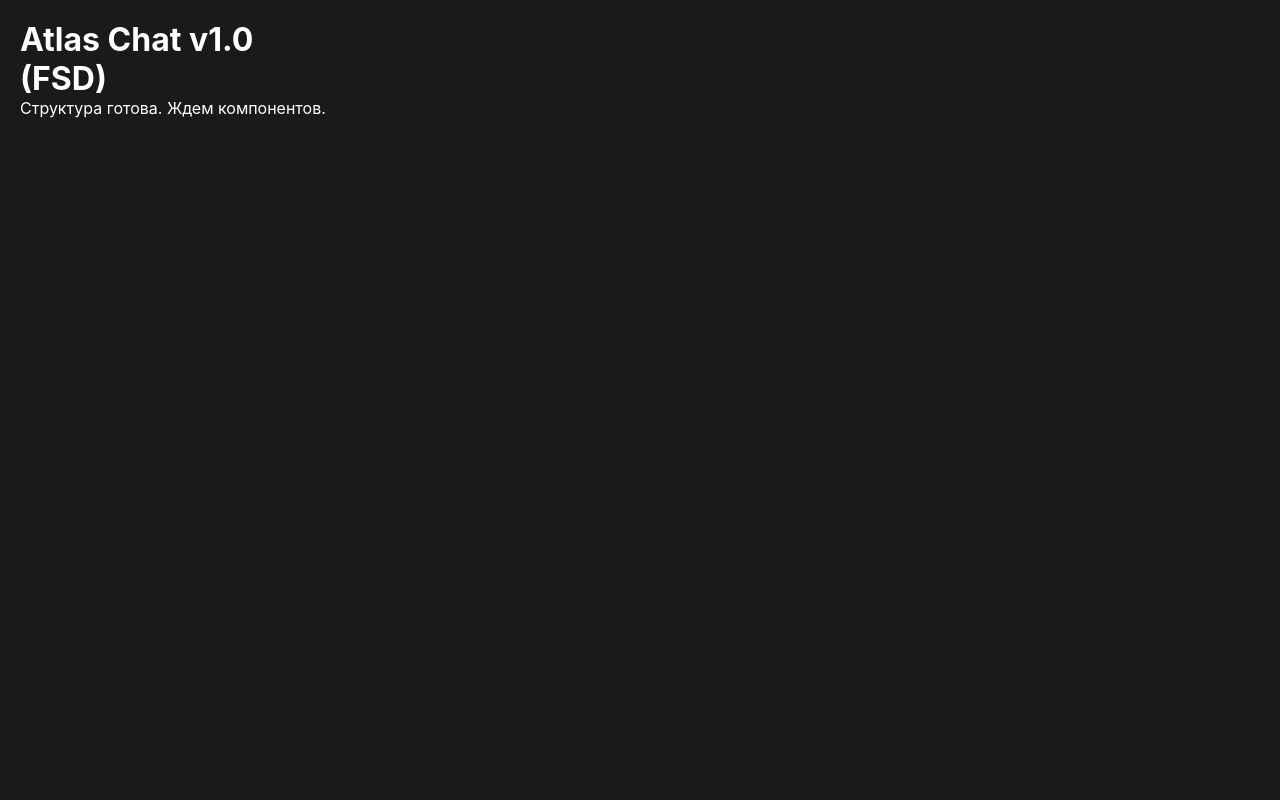
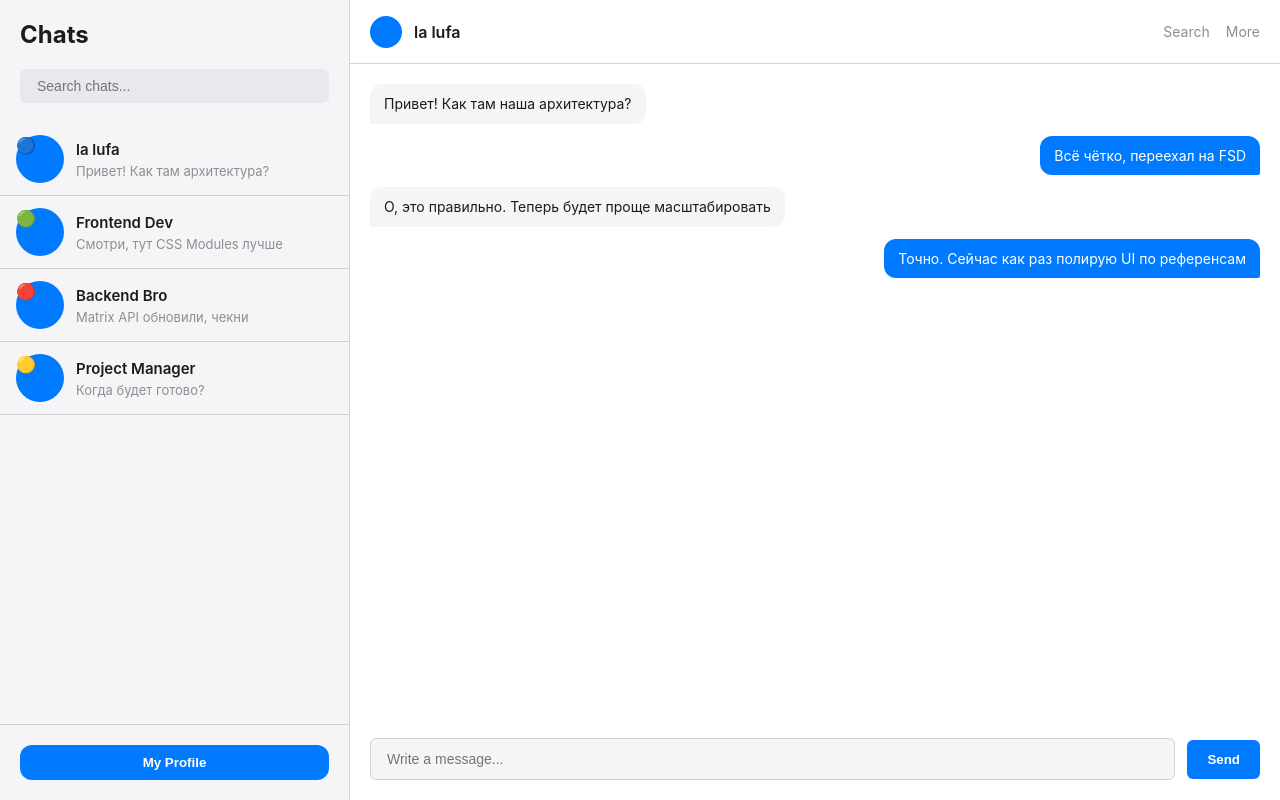
Before and after one commit to kitrasta/chat, a React (Vite) app: page / in a window 1280 px wide. Built offline with nearby package versions, Linux system fonts and the light colour scheme.

Commit message:
feat: implement basic chat UI skeleton with FSD and design tokens

```diff
--- a/src/app/App.tsx
+++ b/src/app/App.tsx
@@ -1,16 +1,15 @@
 import styles from './App.module.css';
 import Layout from '../shared/ui/Layout/Layout';
+import ChatList from '../widgets/ChatList/ChatList';
+import ChatWindow from '../widgets/ChatWindow/ChatWindow';
 import './../styles/global.css';
 
 function App() {
   return (
     <div className={styles.app}>
       <Layout>
-        {/* Сюда позже добавим Widgets: ChatList и ChatWindow */}
-        <div style={{ color: 'white', padding: '20px' }}>
-          <h1>Atlas Chat v1.0 (FSD)</h1>
-          <p>Структура готова. Ждем компонентов.</p>
-        </div>
+        <ChatList />
+        <ChatWindow />
       </Layout>
     </div>
   );
--- a/src/styles/global.css
+++ b/src/styles/global.css
@@ -1,17 +1,29 @@
 :root {
-  /* Color Palette - Dark Mode (Commercial Look) */
-  --color-bg-main: #1a1a1a;
-  --color-bg-secondary: #242424;
-  --color-bg-tertiary: #2f2f2f;
+  /* Light Theme (Default) */
+  --color-bg-main: #ffffff;
+  --color-bg-secondary: #f5f5f7;
+  --color-bg-tertiary: #e8e8ed;
+
+  --color-text-primary: #1c1c1e;
+  --color-text-secondary: #8e8e93;
+  --color-accent: #007aff;
+  --color-border: #d1d1d6;
+
+  --font-main: 'Inter', -apple-system, BlinkMacSystemFont, 'Segoe UI', Roboto, Helvetica, Arial, sans-serif;
+  --radius-md: 12px;
+  --radius-sm: 6px;
+}
+
+body.dark-theme {
+  /* Dark Theme (Based on reference) */
+  --color-bg-main: #121212;
+  --color-bg-secondary: #1c1c1e;
+  --color-bg-tertiary: #2c2c2e;
 
   --color-text-primary: #ffffff;
-  --color-text-secondary: #a0a0a0;
-  --color-accent: #007bff;
-  --color-border: #333333;
-
-  --font-main: 'Inter', -apple-system, BlinkMacSystemFont, 'Segoe UI', Roboto, Helvetica, Arial, sans-serif;
-  --radius-md: 8px;
-  --radius-sm: 4px;
+  --color-text-secondary: #a1a1a6;
+  --color-accent: #0a84ff;
+  --color-border: #3a3a3c;
 }
 
 * {
@@ -25,10 +37,16 @@ body {
   background-color: var(--color-bg-main);
   color: var(--color-text-primary);
   overflow: hidden;
+  transition: background-color 0.3s ease;
 }
 
 button {
   cursor: pointer;
   border: none;
   outline: none;
+  transition: opacity 0.2s ease;
 }
+
+button:hover {
+  opacity: 0.8;
+}
--- /dev/null
+++ b/src/widgets/ChatList/ChatList.module.css
@@ -0,0 +1,111 @@
+.wrapper {
+  display: flex;
+  flex-direction: column;
+  height: 100%;
+  width: 100%;
+  background-color: var(--color-bg-secondary);
+  border-right: 1px solid var(--color-border);
+}
+
+.header {
+  padding: 20px;
+  display: flex;
+  justify-content: space-between;
+  align-items: center;
+  background-color: var(--color-bg-secondary);
+}
+
+.title {
+  font-size: 24px;
+  font-weight: 700;
+  color: var(--color-text-primary);
+}
+
+.searchBar {
+  padding: 8px 16px;
+  background-color: var(--color-bg-tertiary);
+  border-radius: var(--radius-sm);
+  color: var(--color-text-secondary);
+  font-size: 14px;
+  margin: 0 20px 20px 20px;
+  border: 1px solid transparent;
+  transition: border 0.2s ease;
+}
+
+.searchBar:focus {
+  border-color: var(--color-accent);
+  outline: none;
+}
+
+.list {
+  flex: 1;
+  overflow-y: auto;
+  display: flex;
+  flex-direction: column;
+}
+
+.chatItem {
+  display: flex;
+  align-items: center;
+  padding: 12px 16px;
+  gap: 12px;
+  cursor: pointer;
+  transition: background-color 0.2s ease;
+  border-bottom: 1px solid var(--color-border);
+}
+
+.chatItem:hover {
+  background-color: var(--color-bg-tertiary);
+}
+
+.chatItem.active {
+  background-color: var(--color-bg-tertiary);
+}
+
+.avatar {
+  width: 48px;
+  height: 48px;
+  border-radius: 50%;
+  background-color: var(--color-accent);
+  flex-shrink: 0;
+}
+
+.info {
+  flex: 1;
+  display: flex;
+  flex-direction: column;
+  gap: 4px;
+  overflow: hidden;
+}
+
+.name {
+  font-weight: 600;
+  color: var(--color-text-primary);
+  font-size: 15px;
+  white-space: nowrap;
+  overflow: hidden;
+  text-overflow: ellipsis;
+}
+
+.preview {
+  font-size: 13px;
+  color: var(--color-text-secondary);
+  white-space: nowrap;
+  overflow: hidden;
+  text-overflow: ellipsis;
+}
+
+.footer {
+  padding: 20px;
+  border-top: 1px solid var(--color-border);
+  background-color: var(--color-bg-secondary);
+}
+
+.profileButton {
+  width: 100%;
+  padding: 10px;
+  background-color: var(--color-accent);
+  color: white;
+  border-radius: var(--radius-md);
+  font-weight: 600;
+}
--- /dev/null
+++ b/src/widgets/ChatList/ChatList.tsx
@@ -0,0 +1,43 @@
+import React from 'react';
+import styles from './ChatList.module.css';
+
+const MOCK_CHATS = [
+  { id: '1', name: ' la lufa', lastMsg: 'Привет! Как там архитектура?', avatar: '🔵' },
+  { id: '2', name: 'Frontend Dev', lastMsg: 'Смотри, тут CSS Modules лучше', avatar: '🟢' },
+  { id: '3', name: 'Backend Bro', lastMsg: 'Matrix API обновили, чекни', avatar: '🔴' },
+  { id: '4', name: 'Project Manager', lastMsg: 'Когда будет готово?', avatar: '🟡' },
+];
+
+const ChatList = () => {
+  return (
+    <div className={styles.wrapper}>
+      <div className={styles.header}>
+        <span className={styles.title}>Chats</span>
+      </div>
+
+      <input
+        className={styles.searchBar}
+        placeholder="Search chats..."
+        type="text"
+      />
+
+      <div className={styles.list}>
+        {MOCK_CHATS.map(chat => (
+          <div key={chat.id} className={styles.chatItem}>
+            <div className={styles.avatar}>{chat.avatar}</div>
+            <div className={styles.info}>
+              <span className={styles.name}>{chat.name}</span>
+              <span className={styles.preview}>{chat.lastMsg}</span>
+            </div>
+          </div>
+        ))}
+      </div>
+
+      <div className={styles.footer}>
+        <button className={styles.profileButton}>My Profile</button>
+      </div>
+    </div>
+  );
+};
+
+export default ChatList;
--- /dev/null
+++ b/src/widgets/ChatWindow/ChatWindow.module.css
@@ -0,0 +1,105 @@
+.wrapper {
+  display: flex;
+  flex-direction: column;
+  height: 100%;
+  width: 100%;
+  background-color: var(--color-bg-main);
+}
+
+.header {
+  height: 64px;
+  padding: 0 20px;
+  display: flex;
+  align-items: center;
+  justify-content: space-between;
+  border-bottom: 1px solid var(--color-border);
+  background-color: var(--color-bg-main);
+}
+
+.user {
+  display: flex;
+  align-items: center;
+  gap: 12px;
+}
+
+.avatar {
+  width: 32px;
+  height: 32px;
+  border-radius: 50%;
+  background-color: var(--color-accent);
+}
+
+.name {
+  font-weight: 600;
+  color: var(--color-text-primary);
+}
+
+.actions {
+  display: flex;
+  gap: 16px;
+  color: var(--color-text-secondary);
+  font-size: 14px;
+}
+
+.content {
+  flex: 1;
+  overflow-y: auto;
+  padding: 20px;
+  display: flex;
+  flex-direction: column;
+  gap: 12px;
+}
+
+.message {
+  max-width: 70%;
+  padding: 10px 14px;
+  border-radius: var(--radius-md);
+  font-size: 14px;
+  line-height: 1.4;
+}
+
+.message.sent {
+  align-self: flex-end;
+  background-color: var(--color-accent);
+  color: white;
+  border-bottom-right-radius: 2px;
+}
+
+.message.received {
+  align-self: flex-start;
+  background-color: var(--color-bg-secondary);
+  color: var(--color-text-primary);
+  border-bottom-left-radius: 2px;
+}
+
+.inputArea {
+  padding: 20px;
+  display: flex;
+  gap: 12px;
+  align-items: center;
+  background-color: var(--color-bg-main);
+}
+
+.input {
+  flex: 1;
+  padding: 12px 16px;
+  background-color: var(--color-bg-secondary);
+  border: 1px solid var(--color-border);
+  border-radius: var(--radius-sm);
+  color: var(--color-text-primary);
+  font-size: 14px;
+  outline: none;
+  transition: border-color 0.2s ease;
+}
+
+.input:focus {
+  border-color: var(--color-accent);
+}
+
+.sendButton {
+  padding: 12px 20px;
+  background-color: var(--color-accent);
+  color: white;
+  border-radius: var(--radius-sm);
+  font-weight: 600;
+}
--- /dev/null
+++ b/src/widgets/ChatWindow/ChatWindow.tsx
@@ -0,0 +1,41 @@
+import React from 'react';
+import styles from './ChatWindow.module.css';
+
+const MOCK_MESSAGES = [
+  { id: '1', text: 'Привет! Как там наша архитектура?', type: 'received' },
+  { id: '2', text: 'Всё чётко, переехал на FSD', type: 'sent' },
+  { id: '3', text: 'О, это правильно. Теперь будет проще масштабировать', type: 'received' },
+  { id: '4', text: 'Точно. Сейчас как раз полирую UI по референсам', type: 'sent' },
+];
+
+const ChatWindow = () => {
+  return (
+    <div className={styles.wrapper}>
+      <div className={styles.header}>
+        <div className={styles.user}>
+          <div className={styles.avatar} />
+          <span className={styles.name}> la lufa</span>
+        </div>
+        <div className={styles.actions}>
+          <span>Search</span>
+          <span>More</span>
+        </div>
+      </div>
+
+      <div className={styles.content}>
+        {MOCK_MESSAGES.map(msg => (
+          <div key={msg.id} className={`${styles.message} ${styles[msg.type]}`}>
+            {msg.text}
+          </div>
+        ))}
+      </div>
+
+      <div className={styles.inputArea}>
+        <input className={styles.input} placeholder="Write a message..." />
+        <button className={styles.sendButton}>Send</button>
+      </div>
+    </div>
+  );
+};
+
+export default ChatWindow;
```
